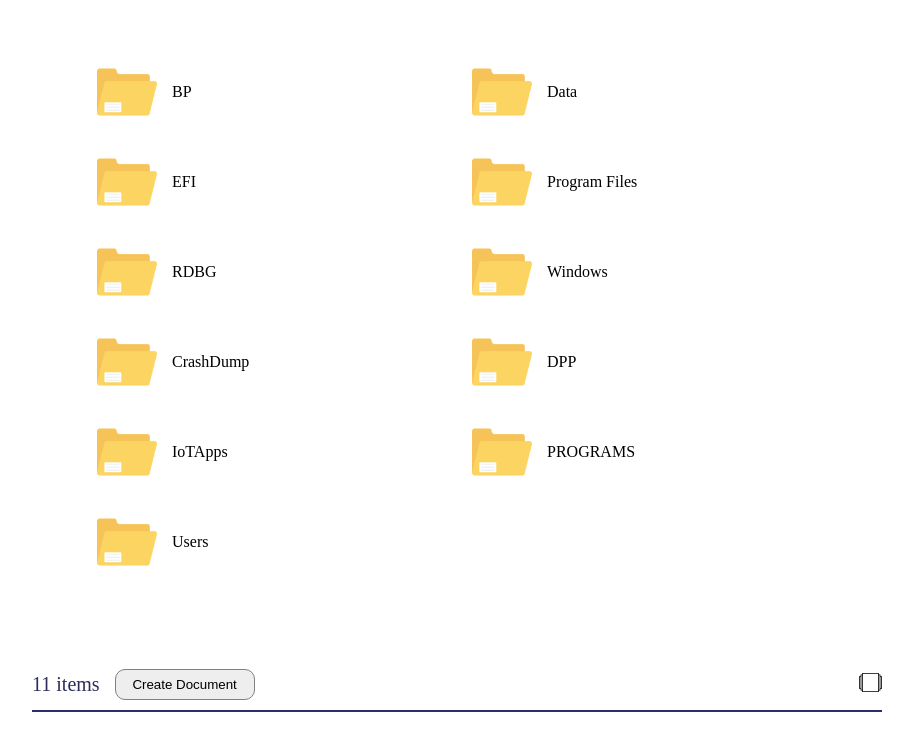
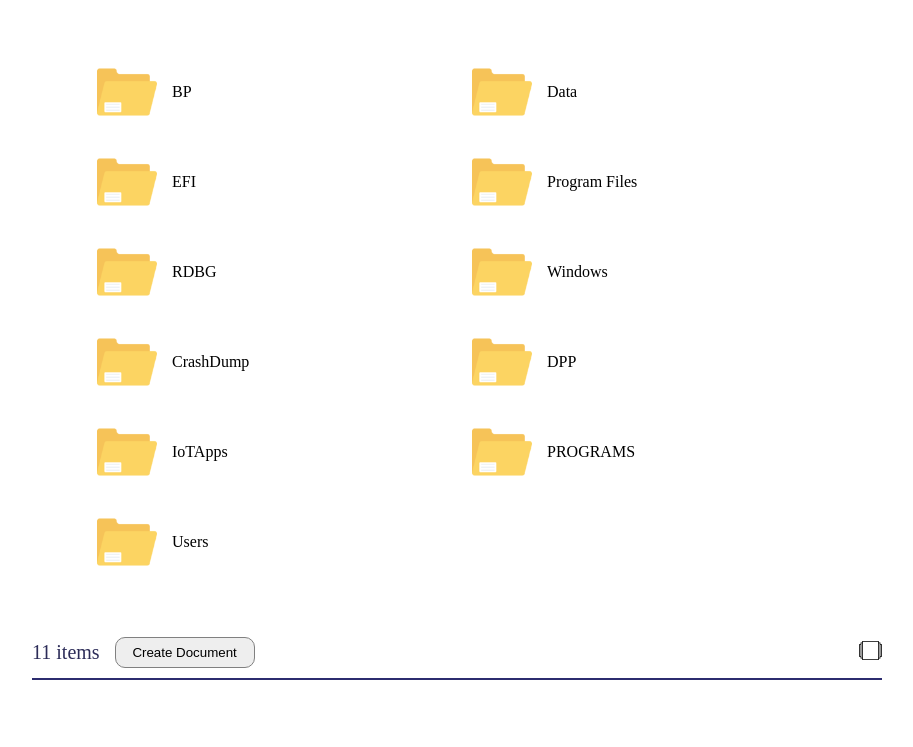
Before and after one commit to wrongju/GSM-test, a plain HTML site: page index.html in a window 1280 px wide. Shown: the part 53-800 px from the top of the page, without its empty margins (183-1096 px from the left). Drawn offline with Linux system fonts and the light colour scheme.

Commit message:
Update index.css

```diff
--- a/index.css
+++ b/index.css
@@ -106,7 +106,7 @@ main {
   flex: 1 1 auto;
   padding: 20px 50px;
   overflow-y: scroll;
-  max-height: 820px;
+  max-height: 600px;
 }
 
 .list {
```
